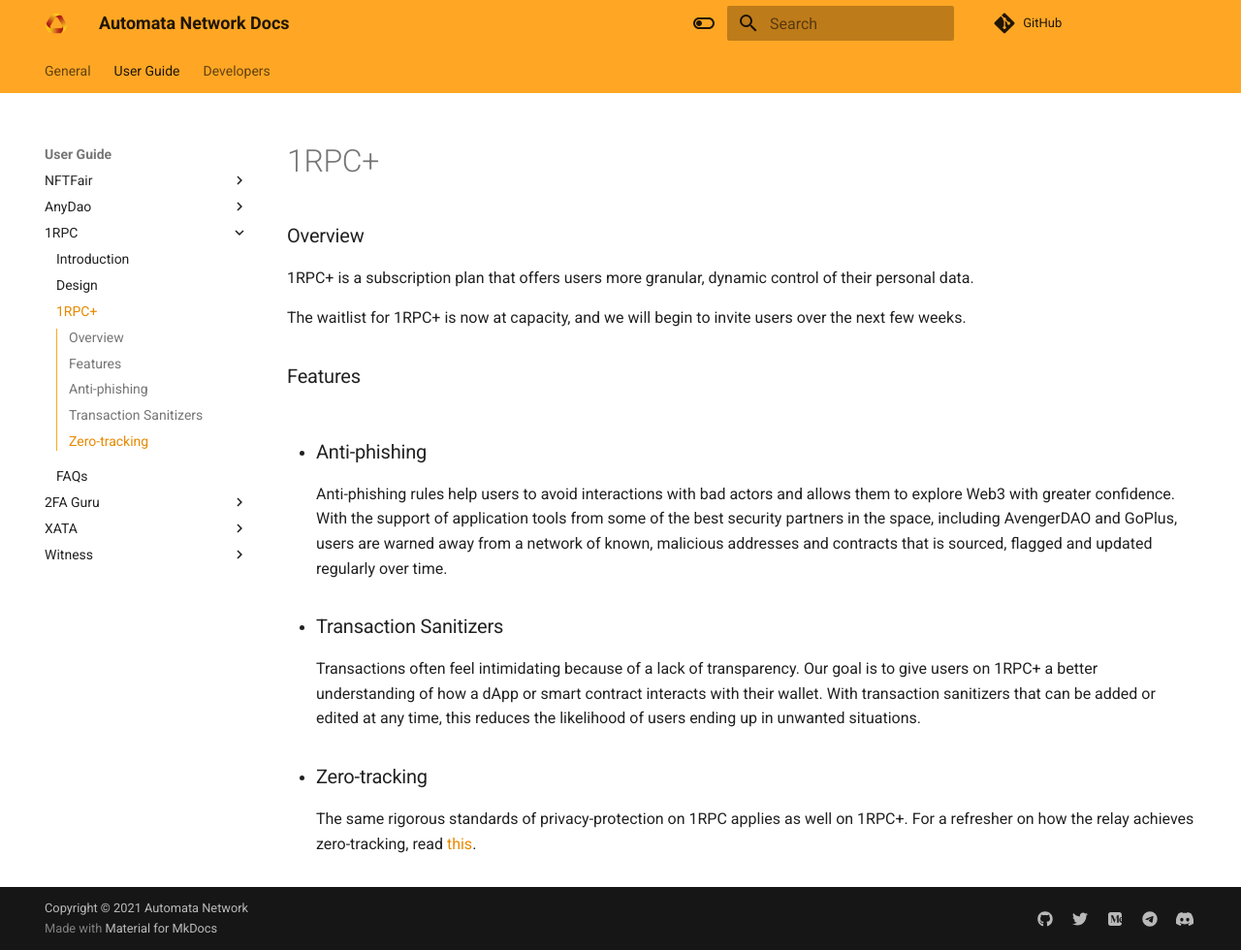
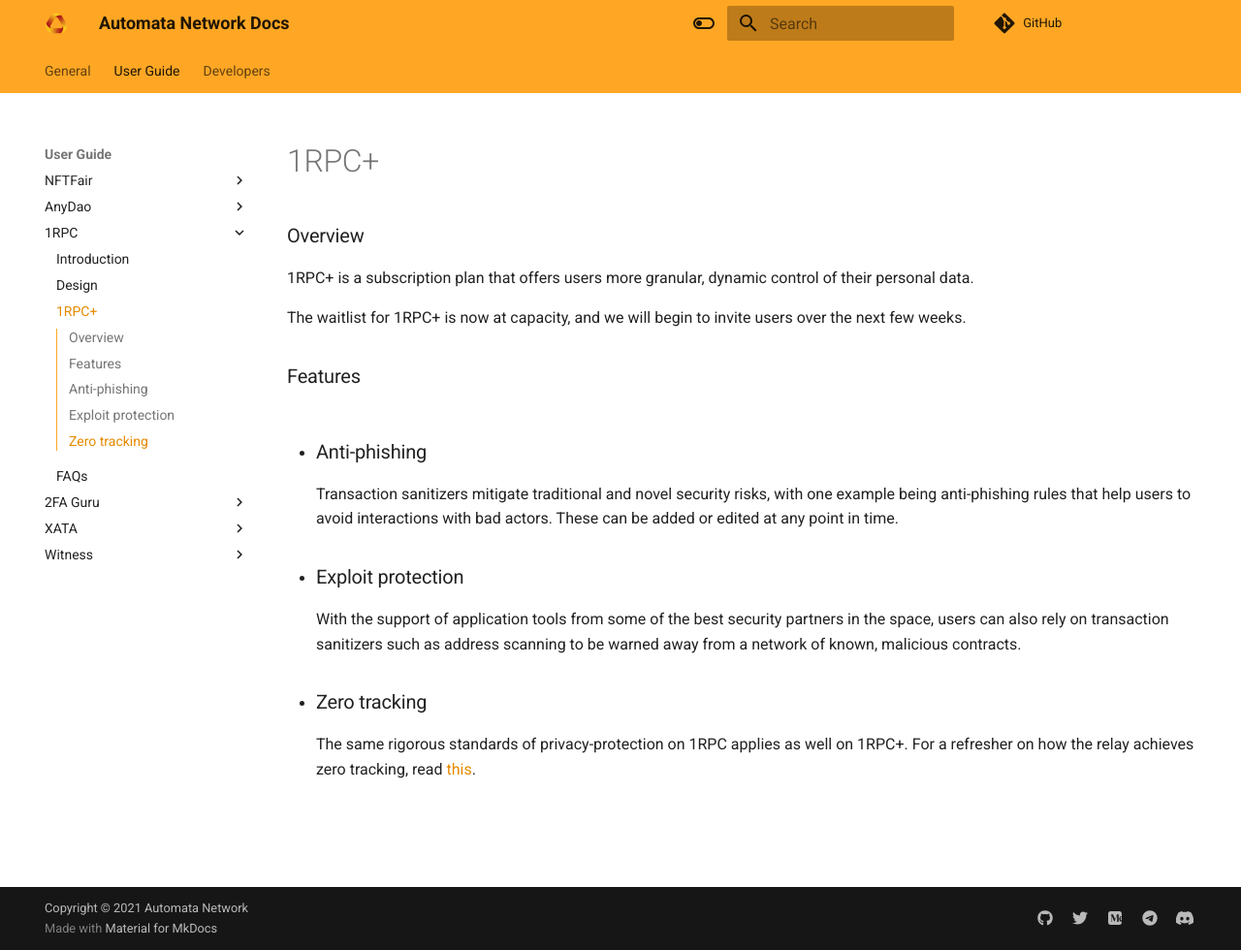
Before and after one commit to automata-network/docs, an MkDocs documentation site: the page built from docs/1rpc/1rpc+.md, in a window 1280 px wide and 980 px high. Shown: the whole window at 97% size. Built offline with MkDocs 1.6.1 and Material for MkDocs 9.7.7, drawn with Linux system fonts in a browser that asks for light colours; nearby versions of some CDN libraries; comment, search, counter and statistics services are not loaded.

Commit message:
Update wordings

```diff
--- a/docs/1rpc/1rpc+.md
+++ b/docs/1rpc/1rpc+.md
@@ -10,12 +10,12 @@
 
 - ### Anti-phishing
 
-    Anti-phishing rules help users to avoid interactions with bad actors and allows them to explore Web3 with greater confidence. With the support of application tools from some of the best security partners in the space, including AvengerDAO and GoPlus, users are warned away from a network of known, malicious addresses and contracts that is sourced, flagged and updated regularly over time.
+    Transaction sanitizers mitigate traditional and novel security risks, with one example being anti-phishing rules that help users to avoid interactions with bad actors. These can be added or edited at any point in time.
 
-- ### Transaction Sanitizers
+- ### Exploit protection
 
-     Transactions often feel intimidating because of a lack of transparency. Our goal is to give users on 1RPC+ a better understanding of how a dApp or smart contract interacts with their wallet. With transaction sanitizers that can be added or edited at any time, this reduces the likelihood of users ending up in unwanted situations.
+     With the support of application tools from some of the best security partners in the space, users can also rely on transaction sanitizers such as address scanning to be warned away from a network of known, malicious contracts.
 
-- ### Zero-tracking
+- ### Zero tracking
 
-     The same rigorous standards of privacy-protection on 1RPC applies as well on 1RPC+. For a refresher on how the relay achieves zero-tracking, read [this](./design.md).
+     The same rigorous standards of privacy-protection on 1RPC applies as well on 1RPC+. For a refresher on how the relay achieves zero tracking, read [this](./design.md).
```
Also changed, not shown: docs/1rpc/design.md (+1 -1 lines), docs/1rpc/introduction.md (+2 -2 lines).
